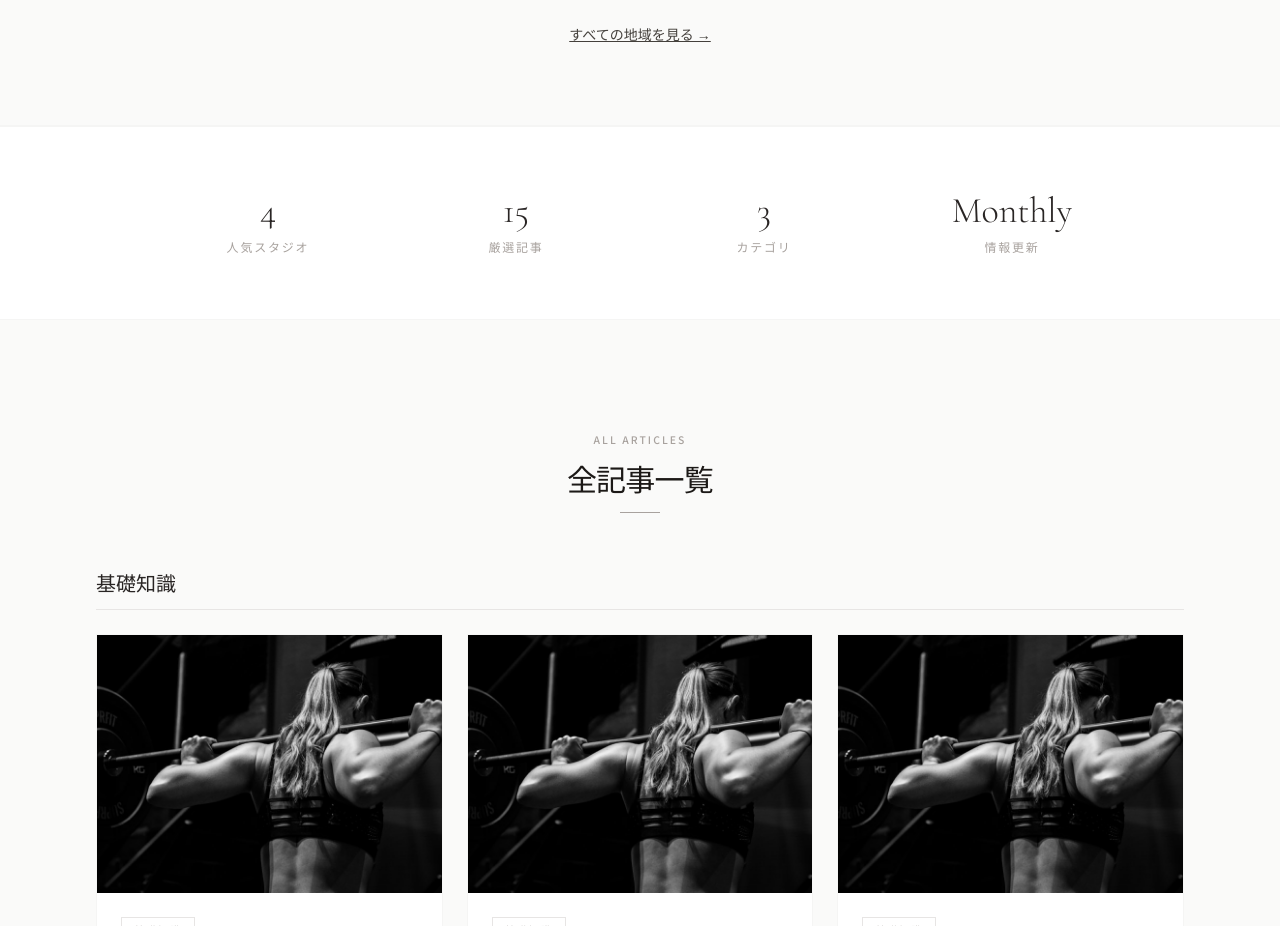
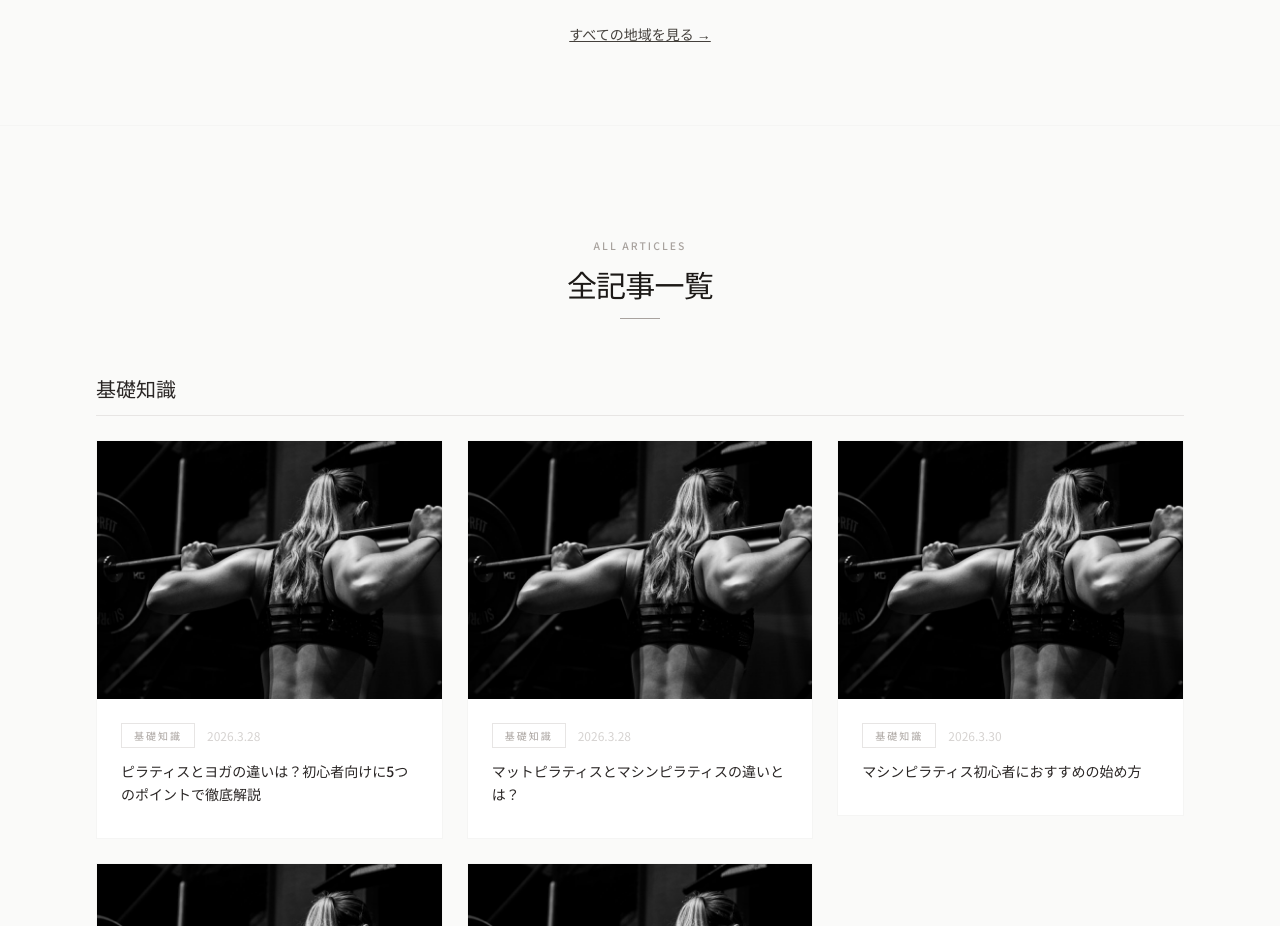
Before and after one commit to webmaster0818/pilates-biyori, a Next.js app: page / in a window 1280 px wide. Shown: the part 1460-2386 px from the top of the page. Built offline with nearby package versions, Linux system fonts and the light colour scheme.

Commit message:
Remove: Trust Numbers section from top page

```diff
--- a/app/page.tsx
+++ b/app/page.tsx
@@ -164,30 +164,6 @@ export default function Home() {
 
         {/* Area Search */}
         <AreaSearch />
-
-        {/* Trust Numbers */}
-        <section className="py-16 bg-white border-y border-warm-100">
-          <div className="max-w-5xl mx-auto px-6 lg:px-8 fade-up">
-            <div className="grid grid-cols-2 md:grid-cols-4 gap-8 text-center">
-              <div>
-                <p className="font-serif text-4xl font-light text-warm-800">4</p>
-                <p className="text-warm-400 text-xs mt-2 uppercase tracking-[0.15em]">人気スタジオ</p>
-              </div>
-              <div>
-                <p className="font-serif text-4xl font-light text-warm-800">15</p>
-                <p className="text-warm-400 text-xs mt-2 uppercase tracking-[0.15em]">厳選記事</p>
-              </div>
-              <div>
-                <p className="font-serif text-4xl font-light text-warm-800">3</p>
-                <p className="text-warm-400 text-xs mt-2 uppercase tracking-[0.15em]">カテゴリ</p>
-              </div>
-              <div>
-                <p className="font-serif text-4xl font-light text-warm-800">Monthly</p>
-                <p className="text-warm-400 text-xs mt-2 uppercase tracking-[0.15em]">情報更新</p>
-              </div>
-            </div>
-          </div>
-        </section>
 
         {/* Featured Articles */}
         <section className="py-20 md:py-28 bg-warm-50" id="articles">
```
